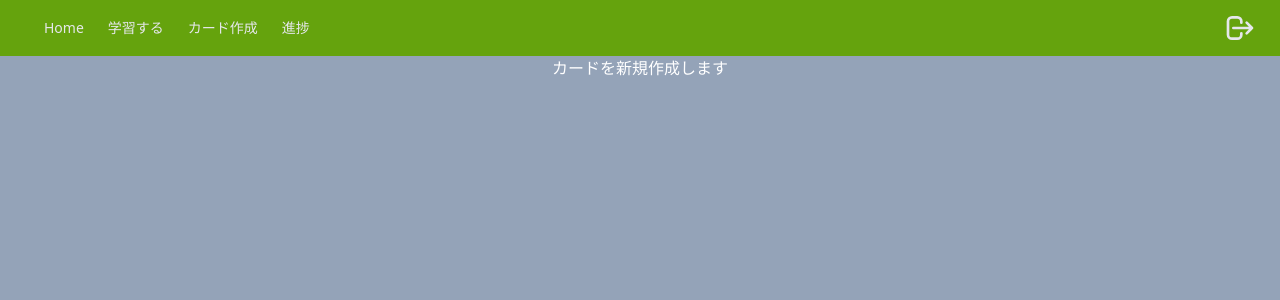
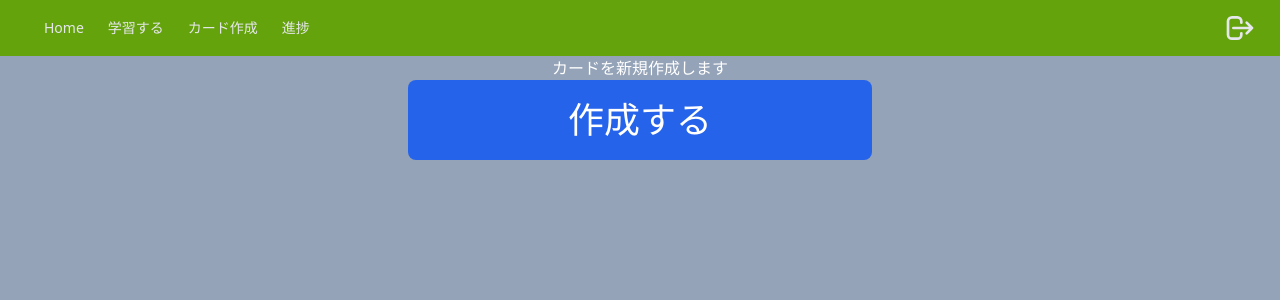
Before and after one commit to hiro7392/Ankicard_client, a React (Create React App) app: page /create in a window 1280 px wide. Shown: the top 300 px of the page. Built offline with nearby package versions, Linux system fonts and the light colour scheme.

Commit message:
新規作成ボタンを作成

```diff
--- /dev/null
+++ b/src/organism/CreateQuestionCard.tsx
@@ -0,0 +1,7 @@
+export const CreateQuestionCard=()=>{
+    return(
+        <>
+            <button className="bg-blue-600 py-5 px-40 text-4xl rounded-lg text-white">作成する</button>
+        </>
+    )
+}
--- a/src/pages/CreateCard.tsx
+++ b/src/pages/CreateCard.tsx
@@ -1,3 +1,4 @@
+import { CreateQuestionCard } from "../organism/CreateQuestionCard";
 import { Header } from "../templates/Header";
 
 export const CreateCard=()=>{
@@ -6,6 +7,7 @@ export const CreateCard=()=>{
         <>
             <Header/>
             <h1 className="text-white">カードを新規作成します</h1>
+            <CreateQuestionCard/>
         </>
     );
 };
```
